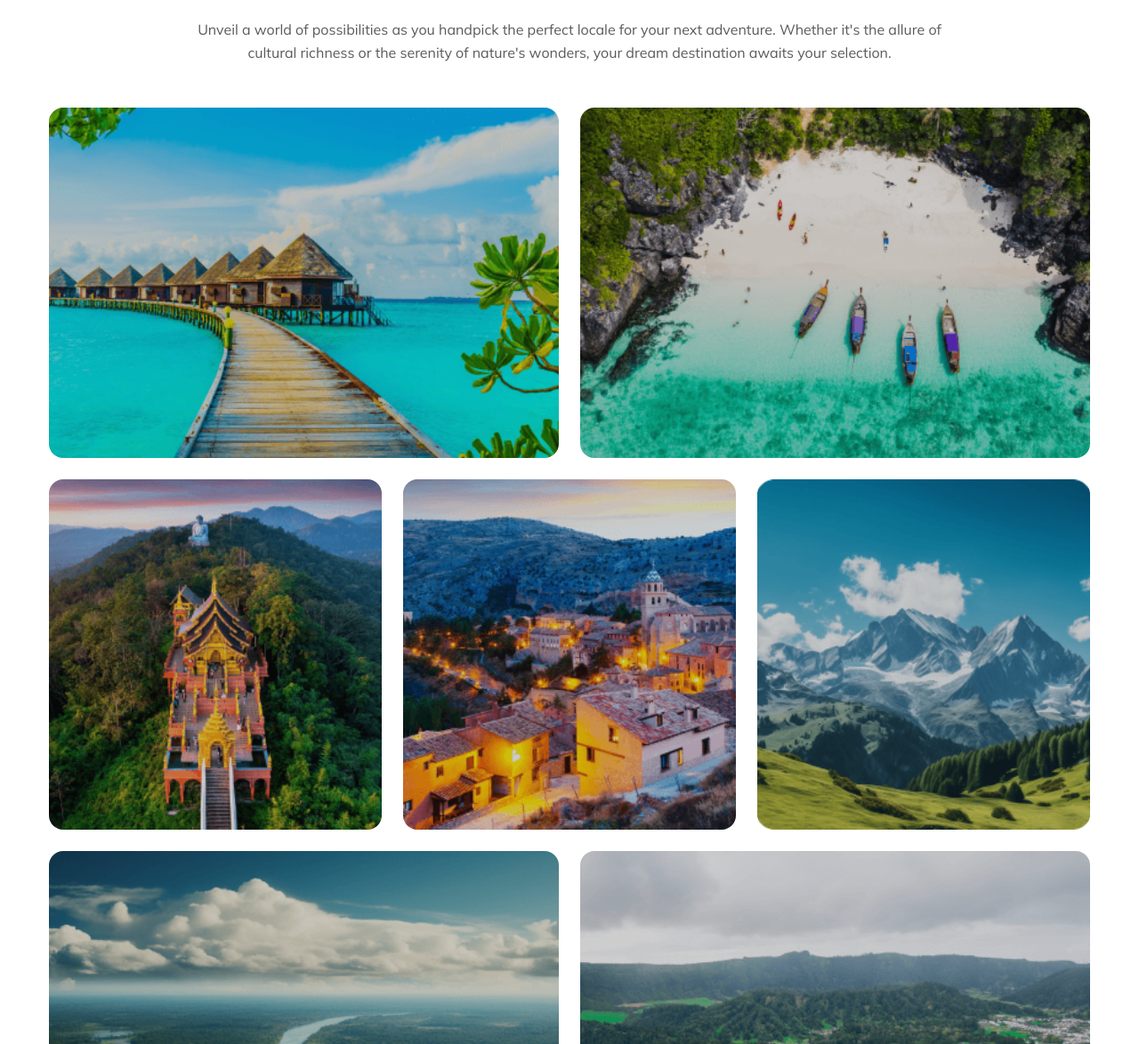
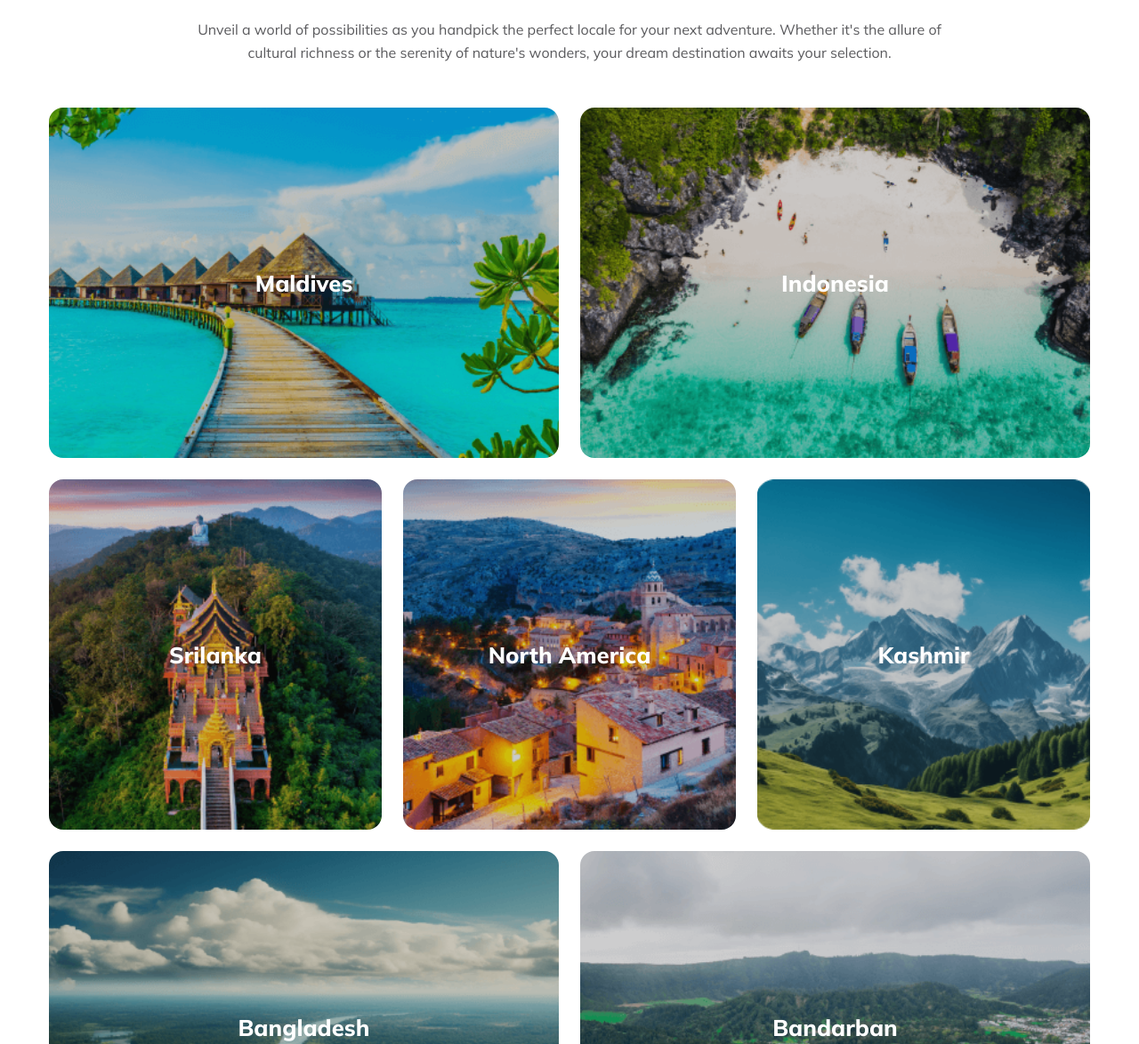
Before and after one commit to md-nahiduzzaman/assignment-2-travel-agency, a plain HTML site: page index.html in a window 1280 px wide. Shown: the part 1541-2715 px from the top of the page at 89% size. Drawn offline with Linux system fonts and the light colour scheme.

Commit message:
added gird img title

```diff
--- a/index.html
+++ b/index.html
@@ -108,26 +108,33 @@
                 <p>Unveil a world of possibilities as you handpick the perfect locale for your next adventure. Whether it's the allure of cultural richness or the serenity of nature's wonders, your dream destination awaits your selection.</p>
               </div>
               <div class="img-container">
-                  <div class="grid-img-1">
+                  <div class="grid-img-1 single-img-container">
                       <img src="Images/Rectangle 5.png" alt="">
+                      <div class="text-center">Maldives</div>
                   </div>
-                  <div class="grid-img-2">
+                  <div class="grid-img-2 single-img-container">
                       <img src="Images/Rectangle 8.png" alt="">
+                      <div class="text-center">Indonesia</div>
                   </div>
-                  <div class="grid-img-3">
+                  <div class="grid-img-3 single-img-container">
                       <img src="Images/Rectangle 6.png" alt="">
+                      <div class="text-center">Srilanka</div>
                   </div>
-                  <div class="grid-img-4">
+                  <div class="grid-img-4 single-img-container">
                       <img src="Images/Rectangle 7.png" alt="">
+                      <div class="text-center">North America</div>
                   </div>
-                  <div class="grid-img-5">
+                  <div class="grid-img-5 single-img-container">
                       <img src="Images/Rectangle 9.png" alt="">
+                      <div class="text-center">Kashmir</div>
                   </div>
-                  <div class="grid-img-6">
+                  <div class="grid-img-6 single-img-container">
                       <img src="Images/Rectangle 11.png" alt="">
+                      <div class="text-center">Bangladesh</div>
                   </div>
-                  <div class="grid-img-7">
+                  <div class="grid-img-7 single-img-container">
                       <img src="Images/Rectangle 10.png" alt="">
+                      <div class="text-center">Bandarban</div>
                   </div>
               </div>
 
--- a/styles/responsive.css
+++ b/styles/responsive.css
@@ -54,8 +54,8 @@
     width: 100%;
   }
 
-  .badge {
-  }
+  /* .badge {
+  } */
 
   nav {
     display: flex;
--- a/styles/style.css
+++ b/styles/style.css
@@ -262,6 +262,23 @@ li {
   grid-row: 3 / span 1;
 }
 
+.single-img-container {
+  position: relative;
+  text-align: center;
+  /* color: #fff; */
+}
+
+.text-center {
+  color: #fff;
+  font-size: 1.6rem;
+  font-weight: 800;
+
+  position: absolute;
+  top: 50%;
+  left: 50%;
+  transform: translate(-50%, -50%);
+}
+
 /* why choose us */
 
 .why-choose-sec {
```
